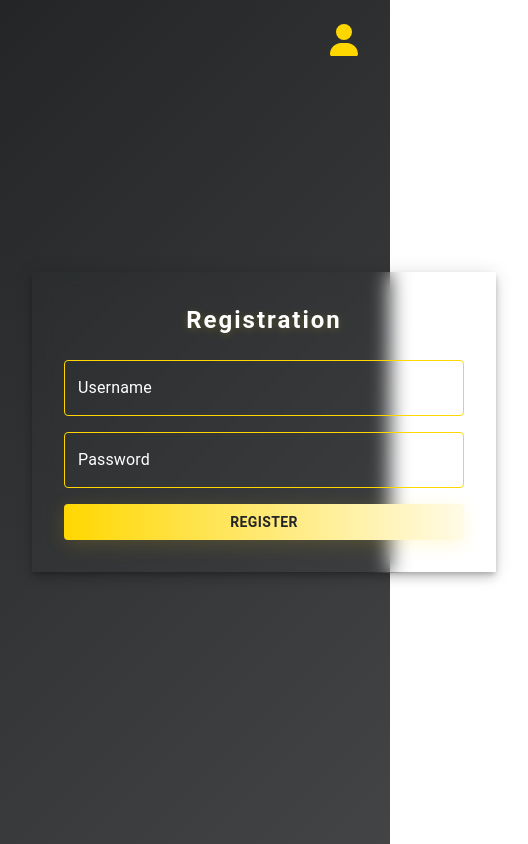
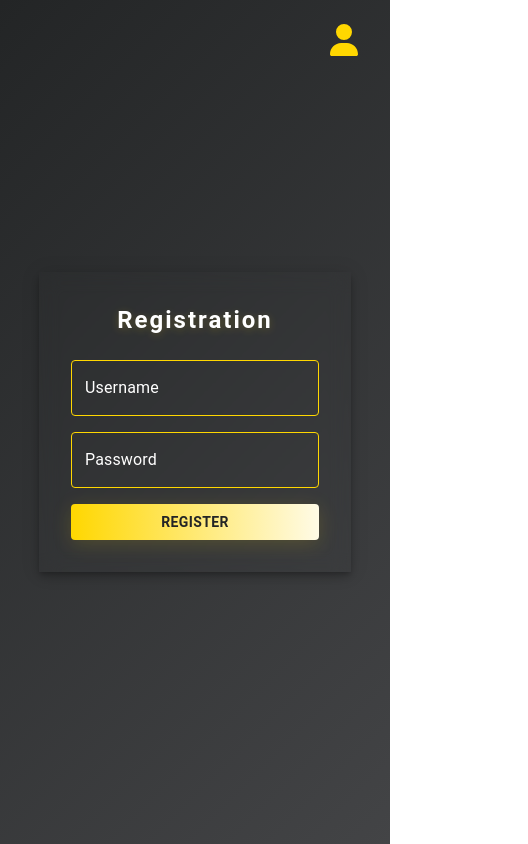
Before and after one commit to yoGothwal/reactApp, a React (Vite) app: page /registration in a window 390 px wide. Shown: the whole page, 528 px wide, since content can reach past the window. Built offline with nearby package versions, Linux system fonts and the light colour scheme.

Commit message:
corrected responsiveness for login and registration page

```diff
--- a/src/Pages/Login.jsx
+++ b/src/Pages/Login.jsx
@@ -35,7 +35,7 @@ const Login = () => {
   return (
     <Box
       sx={{
-        minWidth: 400,
+        //minWidth: 400,
         p: 4,
         boxShadow: 6,
         //borderRadius: 4,
--- a/src/Pages/Registration.jsx
+++ b/src/Pages/Registration.jsx
@@ -35,7 +35,7 @@ const Registration = () => {
   return (
     <Box
       sx={{
-        minWidth: 400,
+        //minWidth: 400,
         p: 4,
         boxShadow: 6,
         backdropFilter: "blur(10px)",
```
